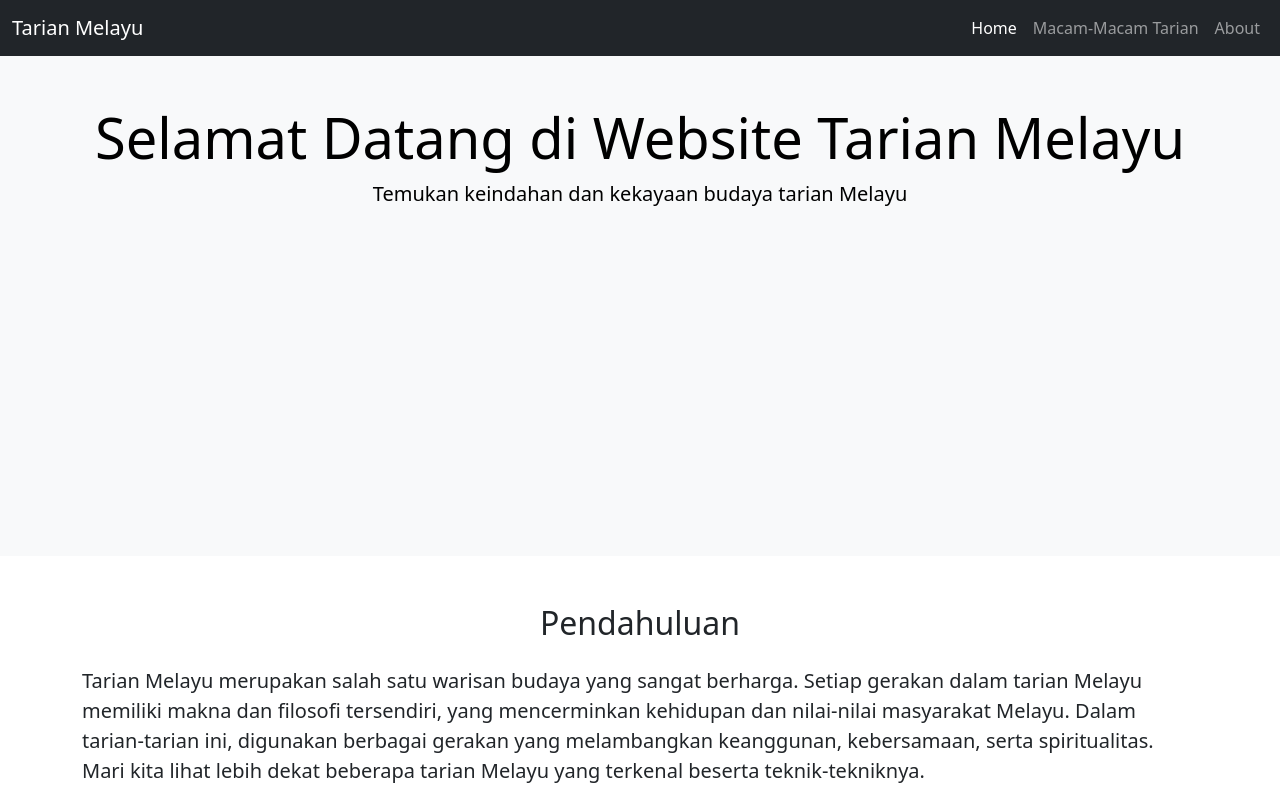
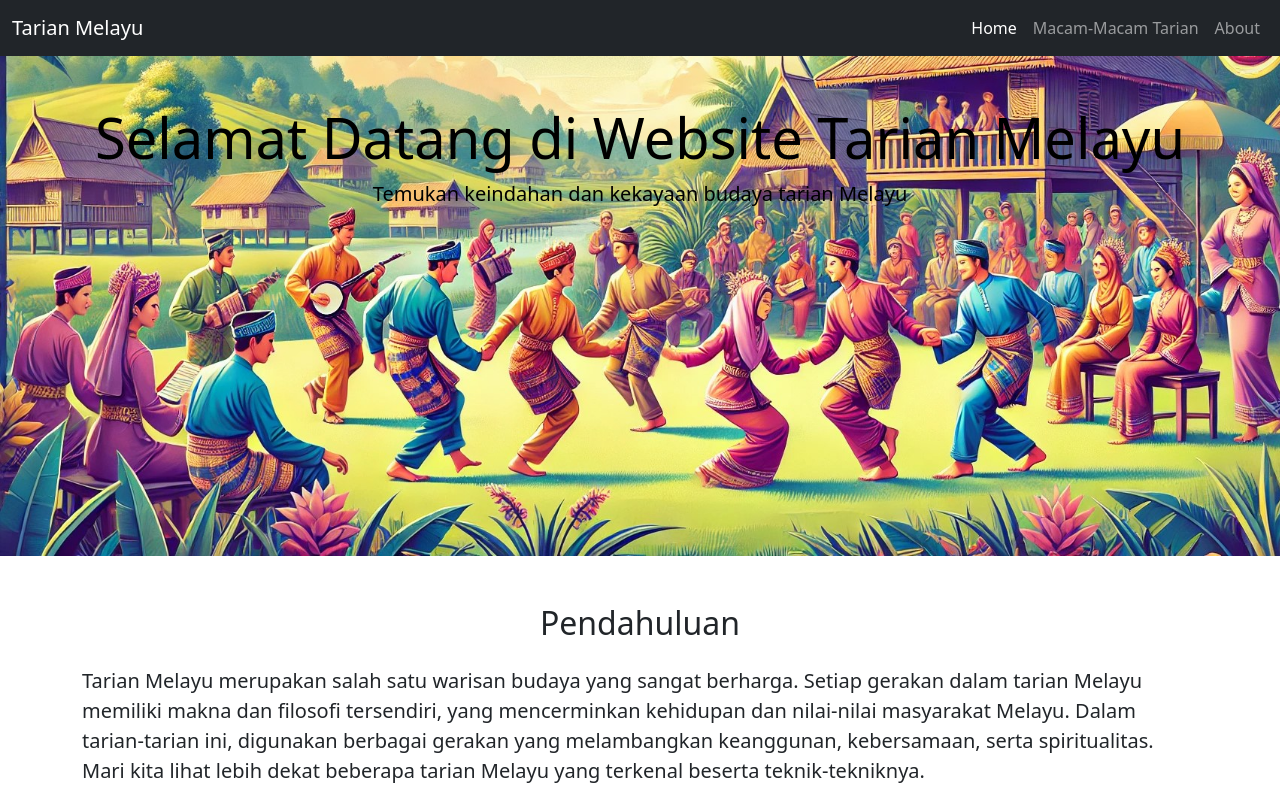
Before and after one commit to ndahjn/tarim, a plain HTML site: page index.html in a window 1280 px wide. Shown: the top 800 px of the page. Drawn offline with nearby package versions, Linux system fonts and the light colour scheme; some packages are replaced by stand-ins of ours.

Commit message:
Update styles.css

```diff
--- a/styles.css
+++ b/styles.css
@@ -13,7 +13,7 @@ h1, h2 {
 }
 
 #home {
-    background-image: url('IlustrasiTarianMelayu/MenariBersama.jpg');
+    background-image: url('image/MenariBersama.jpg');
     background-size: cover;
     background-position: cover;
     height: 500px;
```
